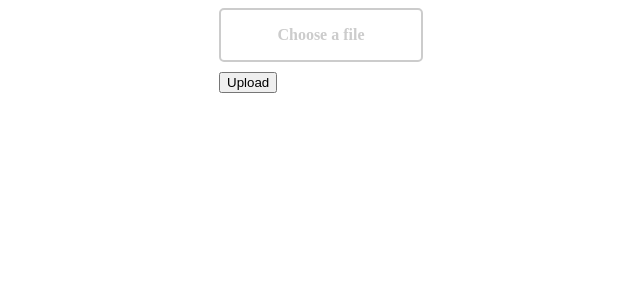
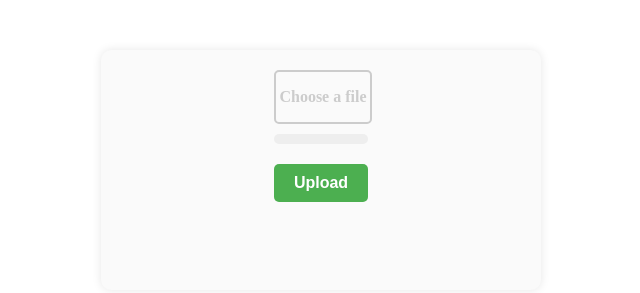
Before and after one commit to dev-abcdevelopers/FileUpload, a plain HTML site: page index.html in a window 1280 px wide. Shown: the whole page, without its empty margins (319-959 px from the left). Drawn offline with Linux system fonts and the light colour scheme.

Commit message:
Upload with bar

```diff
--- a/index.html
+++ b/index.html
@@ -6,6 +6,14 @@
     <meta name="viewport" content="width=device-width, initial-scale=1.0" />
     <link rel="stylesheet" href="style.css" />
     <title>Document</title>
+    <script>
+      const input = document.getElementById("file-upload");
+      const progress = document.querySelector(".file-upload-bar");
+
+      input.addEventListener("change", () => {
+        progress.style.width = "100%";
+      });
+    </script>
   </head>
   <body>
     <div class="file-upload-container">
@@ -16,7 +24,10 @@
             Choose a file
           </label>
         </div>
-        <input type="submit" value="Upload" />
+        <div class="file-upload-progress">
+          <div class="file-upload-bar"></div>
+        </div>
+        <input type="submit" value="Upload" class="file-upload-submit" />
       </form>
     </div>
   </body>
--- a/style.css
+++ b/style.css
@@ -2,10 +2,17 @@
   display: flex;
   flex-direction: column;
   align-items: center;
+  width: 400px;
+  height: 200px;
+  margin: 50px auto;
+  background-color: #fafafa;
+  border-radius: 10px;
+  box-shadow: 0px 0px 10px rgba(0, 0, 0, 0.1);
+  padding: 20px;
 }
 
 .file-upload-wrap {
-  width: 200px;
+  width: 100%;
   height: 50px;
   border: 2px solid #ccc;
   border-radius: 5px;
@@ -26,3 +33,31 @@
 input[type="file"] {
   display: none;
 }
+
+.file-upload-progress {
+  height: 10px;
+  width: 100%;
+  background-color: #eee;
+  border-radius: 5px;
+  overflow: hidden;
+  margin-bottom: 20px;
+}
+
+.file-upload-bar {
+  height: 100%;
+  width: 0;
+  background-color: #4caf50;
+  border-radius: 5px;
+  transition: width 0.3s;
+}
+
+.file-upload-submit {
+  background-color: #4caf50;
+  color: #fff;
+  padding: 10px 20px;
+  border-radius: 5px;
+  border: none;
+  font-size: 16px;
+  font-weight: bold;
+  cursor: pointer;
+}
```
